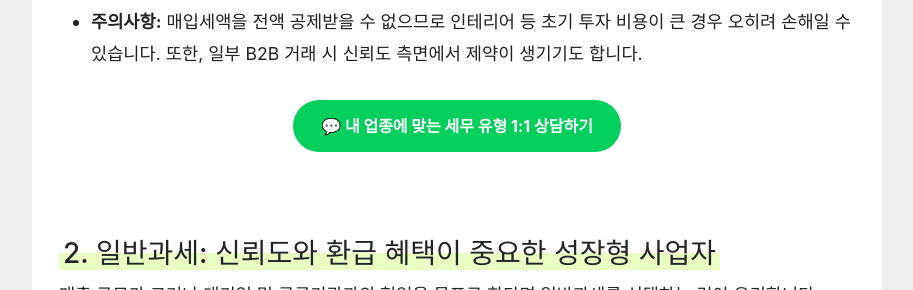
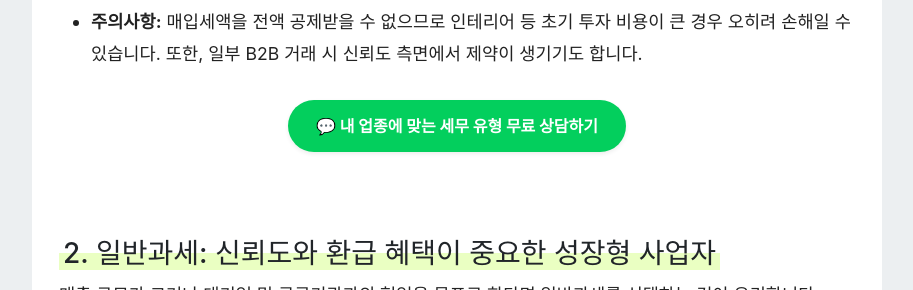
Before and after one commit to mibdda/mibdda.github.io, a Jekyll site: the page built from _posts/2026-04-15-tax-guide.md, in a window 1280 px wide and 900 px high, scrolled down 1218 px, cut to the strip 144-434 px from the top of the window. Shown: the whole strip, without its empty margins (183-1096 px from the left). Built offline with Jekyll 4.4.1, drawn with Linux system fonts in a browser that asks for light colours; comment, search, counter and statistics services are not loaded.

Commit message:
Update 2026-04-15-tax-guide.md

```diff
--- a/_posts/2026-04-15-tax-guide.md
+++ b/_posts/2026-04-15-tax-guide.md
@@ -23,8 +23,8 @@
 * **주의사항:** 매입세액을 전액 공제받을 수 없으므로 인테리어 등 초기 투자 비용이 큰 경우 오히려 손해일 수 있습니다. 또한, 일부 B2B 거래 시 신뢰도 측면에서 제약이 생기기도 합니다.
 
 <div style="text-align: center; margin: 30px 0;">
-  <a href="https://pf.kakao.com/_xxxxxx" class="btn btn-primary fw-bold" style="padding: 14px 28px; border-radius: 30px; background-color: #03cf5d; border: none;">
-    💬 내 업종에 맞는 세무 유형 1:1 상담하기
+  <a href="#" data-bs-toggle="modal" data-bs-target="#consultModal" class="btn btn-primary fw-bold shadow-sm" style="padding: 14px 28px; border-radius: 30px; background-color: #03cf5d; border: none;">
+    💬 내 업종에 맞는 세무 유형 무료 상담하기
   </a>
 </div>
 
```
